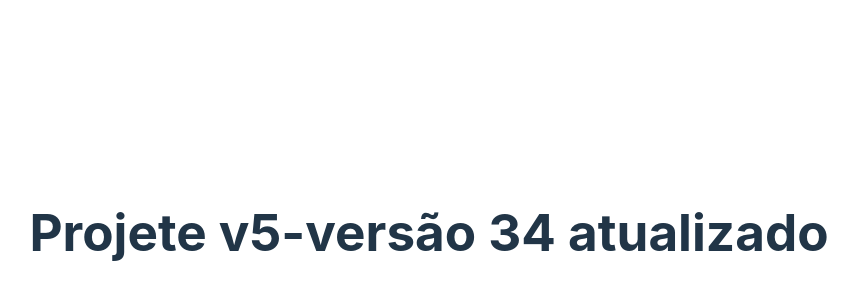
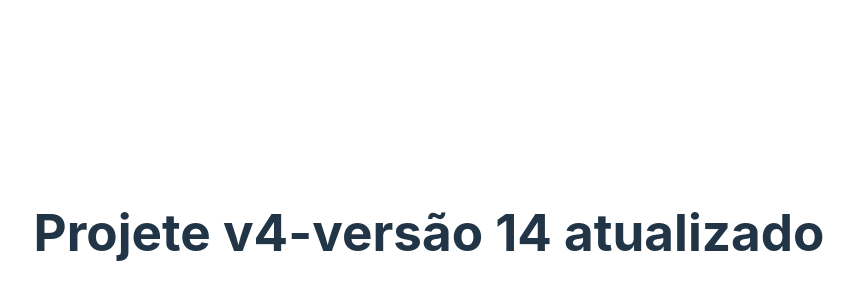
Before and after one commit to ARPDev-Desenvolvimento/init-react-vite-v4, a React (Vite) app: page / in a window 1280 px wide. Shown: the part 168-468 px from the top of the page, without its empty margins (211-1069 px from the left). Built offline with nearby package versions, Linux system fonts and the light colour scheme.

Commit message:
build 14

```diff
--- a/src/App.tsx
+++ b/src/App.tsx
@@ -3,7 +3,7 @@ import "./App.css";
 function App() {
   return (
     <>
-      <h1>Projete v5-versão 34 atualizado</h1>
+      <h1>Projete v4-versão 14 atualizado</h1>
     </>
   );
 }
```
